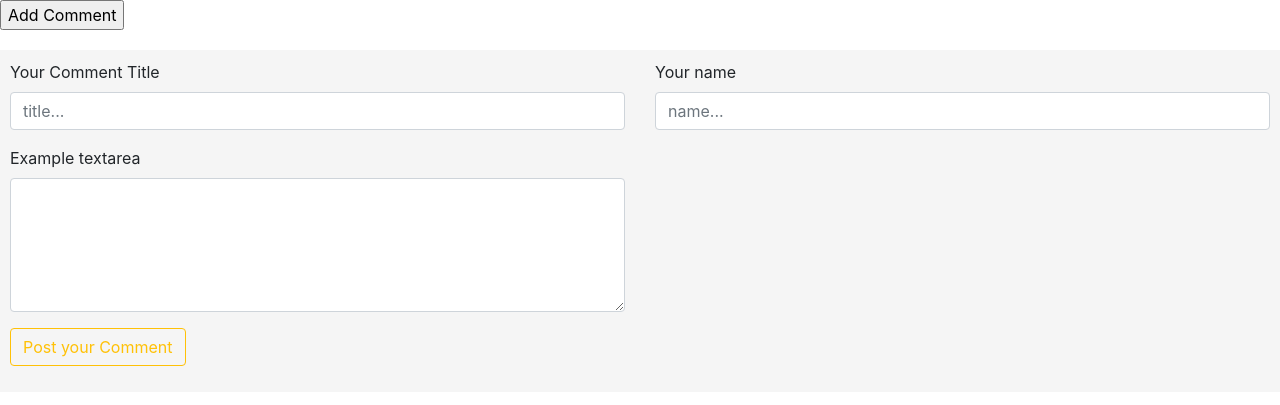
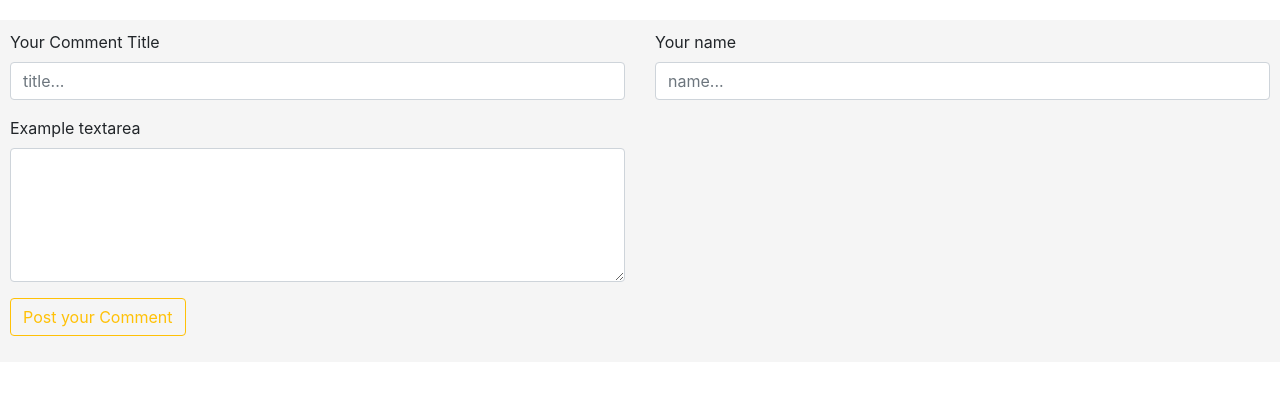
Before and after one commit to diegosilva91/Blog-A-Medida, a PHP site: the page made by views/comments.php in a window 1280 px wide. Shown: the part 136-541 px from the top of the page. Run offline with PHP 8.4, Linux system fonts and the light colour scheme; the template is opened without the code that fills it, so the values that code supplies are empty; the visitor is signed in with stand-in values (Sample User, id 1); some libraries are stand-ins or nearby versions.

Commit message:
add new comment with styles

```diff
--- a/views/comments.php
+++ b/views/comments.php
@@ -1,7 +1,7 @@
 
 
 
-    <p><input type="submit" name="add_comment" value="Add Comment" /></p>
+
 
 
           <!-- Comment Form -->
@@ -35,7 +35,7 @@ else:
 
             <div class="form-group row ">
                 <div class="col-sm-4">
-                  <button type="submit" class="btn btn-outline-warning">Post your Comment</button>
+                  <input type="submit" name="add_comment" class="btn btn-outline-warning" value="Post your Comment">
                 </div>
             </div>
           </form>
```
